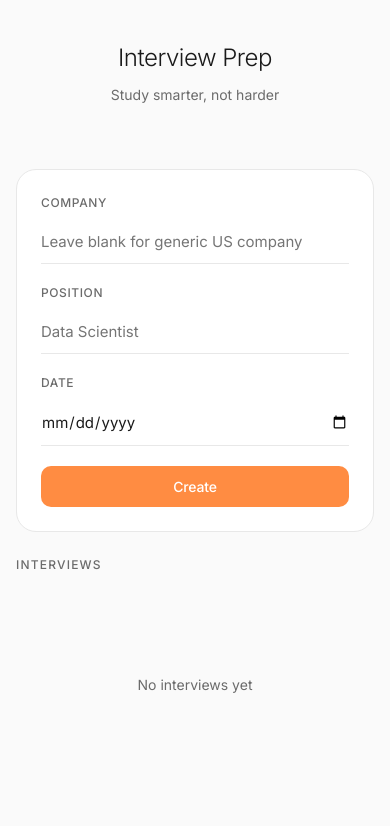
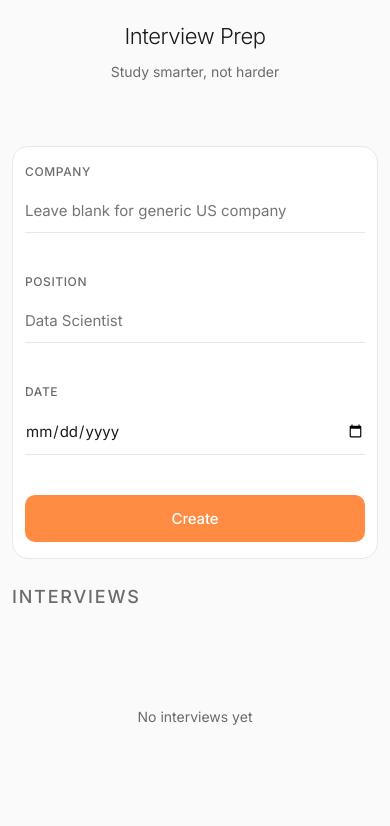
Before and after one commit to ozayn/studyguide, a Flask app: page / in a window 390 px wide. Shown: the top 826 px of the page. Run offline with Flask 3, Linux system fonts and the light colour scheme; data that the repository does not hold is empty.

Commit message:
Add comprehensive mobile-friendly responsive design
- Improved touch targets (44px minimum for buttons)
- Single-column layout on mobile devices
- Horizontally scrollable tabs with hidden scrollbars
- Stacked topic headers on mobile
- Full-width buttons on small screens
- Prevented iOS zoom on input focus (16px font size)
- Better spacing and padding for mobile
- Removed native input styling for consistency
- Added touch-action optimization for better responsiveness

```diff
--- a/templates/index.html
+++ b/templates/index.html
@@ -116,6 +116,9 @@
             background: transparent;
             color: var(--text);
             transition: all 0.2s;
+            -webkit-appearance: none;
+            -moz-appearance: none;
+            appearance: none;
         }
 
         input:focus,
@@ -149,6 +152,8 @@
             background: var(--accent);
             color: white;
             letter-spacing: -0.01em;
+            -webkit-tap-highlight-color: transparent;
+            touch-action: manipulation;
         }
 
         .btn:hover {
@@ -651,17 +656,168 @@
             margin: 32px 0;
         }
 
-        @media (max-width: 640px) {
+        /* Mobile optimizations */
+        @media (max-width: 768px) {
             .container {
-                padding: 40px 16px;
+                padding: 24px 16px;
             }
 
             h1 {
                 font-size: 1.5rem;
+                margin-bottom: 8px;
+            }
+
+            .subtitle {
+                font-size: 0.875rem;
             }
 
             .card {
-                padding: 24px;
+                padding: 20px 16px;
+                border-radius: 16px;
+            }
+
+            .btn {
+                padding: 14px 20px;
+                font-size: 0.9375rem;
+                min-height: 44px; /* Better touch target */
+            }
+
+            .btn-mini {
+                padding: 8px 12px;
+                font-size: 0.8125rem;
+                min-height: 36px; /* Better touch target */
+            }
+
+            .topic-tabs {
+                gap: 6px;
+                margin-bottom: 20px;
+                padding-bottom: 10px;
+                overflow-x: auto;
+                -webkit-overflow-scrolling: touch;
+                scrollbar-width: none; /* Firefox */
+                -ms-overflow-style: none; /* IE/Edge */
+            }
+
+            .topic-tabs::-webkit-scrollbar {
+                display: none; /* Chrome/Safari */
+            }
+
+            .topic-tab {
+                padding: 10px 16px;
+                font-size: 0.875rem;
+                white-space: nowrap;
+                flex-shrink: 0;
+            }
+
+            .topic-item {
+                padding: 16px;
+            }
+
+            .topic-header {
+                flex-direction: column;
+                gap: 12px;
+                align-items: stretch;
+            }
+
+            .topic-actions {
+                justify-content: flex-start;
+                flex-wrap: wrap;
+                gap: 8px;
+            }
+
+            .topic-name {
+                font-size: 0.9375rem;
+                line-height: 1.5;
+            }
+
+            .interview-card {
+                padding: 16px;
+            }
+
+            .interview-header {
+                flex-direction: column;
+                gap: 8px;
+            }
+
+            .interview-title {
+                font-size: 1rem;
+            }
+
+            .interview-company {
+                font-size: 0.8125rem;
+            }
+
+            .interview-meta {
+                flex-direction: column;
+                gap: 8px;
+                font-size: 0.75rem;
+            }
+
+            .form-minimal {
+                gap: 20px;
+            }
+
+            input, textarea, select {
+                font-size: 1rem; /* Prevents zoom on iOS */
+                padding: 12px 0;
+            }
+
+            .input-group {
+                margin-bottom: 20px;
+            }
+
+            .section-title {
+                font-size: 1.125rem;
+                margin-bottom: 16px;
+            }
+
+            .interview-grid {
+                grid-template-columns: 1fr;
+                gap: 12px;
+            }
+
+            .ai-guidance {
+                padding: 16px;
+                font-size: 0.8125rem;
+                line-height: 1.7;
+            }
+
+            .ai-guidance-toggle {
+                padding: 10px 16px;
+                font-size: 0.875rem;
+                min-height: 40px;
+            }
+        }
+
+        @media (max-width: 480px) {
+            .container {
+                padding: 20px 12px;
+            }
+
+            h1 {
+                font-size: 1.375rem;
+            }
+
+            .card {
+                padding: 16px 12px;
+            }
+
+            .btn {
+                width: 100%;
+                padding: 14px 20px;
+            }
+
+            .topic-item {
+                padding: 14px;
+            }
+
+            .topic-actions {
+                width: 100%;
+            }
+
+            .topic-actions .btn-mini {
+                flex: 1;
+                min-width: 0;
             }
         }
     </style>
```
